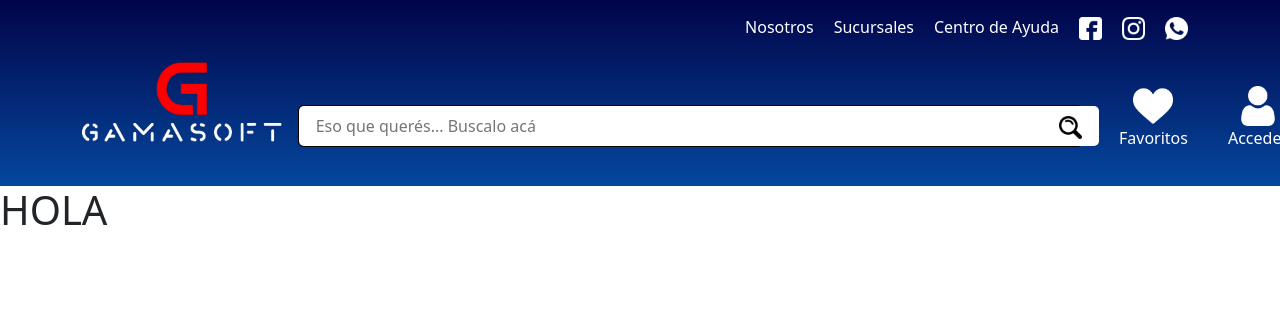
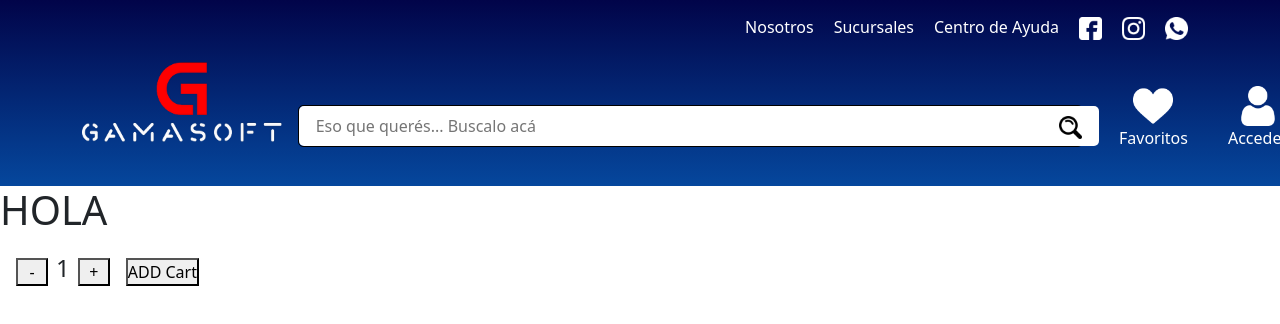
Before and after one commit to crisedu250198/gamasoft, a React (Create React App) app: page / in a window 1280 px wide. Shown: the top 324 px of the page. Built offline with nearby package versions, Linux system fonts and the light colour scheme.

Commit message:
contador de items

```diff
--- a/src/App.css
+++ b/src/App.css
@@ -387,3 +387,26 @@ a {
   .btn-close{
     background-image: url(background/close.png);
   }
+  .containerAddCart{
+    display: flex;
+    flex-direction: row;
+    margin-left: 1rem;
+
+    align-items: center;
+  }
+  .countItems{
+    display: flex;
+    flex-direction: row;
+    margin-right: 1rem;
+    align-items: center;
+
+  }
+  .countItems button{
+    width: 2rem;
+  }
+  .countItems p{
+    font-size: 1.5rem;
+    margin-top: 0.5rem;
+    margin-left: 0.5rem;
+    margin-right: 0.5rem;
+  }
--- a/src/App.js
+++ b/src/App.js
@@ -1,5 +1,6 @@
 
 import './App.css';
+import ItemCount from './components/ItemCount';
 import ItemListContainer from './components/ItemListContainer';
 import NavBar from './components/NavBar';
 
@@ -8,6 +9,7 @@ function App() {
     <>
     <NavBar/>
     <ItemListContainer texto="HOLA"/>
+    <ItemCount/>
     </>
   );
 }
--- /dev/null
+++ b/src/components/ItemCount.js
@@ -0,0 +1,33 @@
+import { useState } from "react";
+
+const ItemCount = ()=>{
+    const stock=50;
+    const [cantidad,setCantidad]= useState(1);
+    const increment=()=>{
+        if(cantidad<stock){
+            setCantidad(cantidad+1);
+        }
+
+    }
+    const reduce=()=>{
+        if(cantidad>1){
+            setCantidad(cantidad-1);
+        }
+
+    }
+    return(
+        <>
+        <div className="containerAddCart">
+            <div className="countItems">
+                <button onClick={reduce}>-</button>
+                <p>{cantidad}</p>
+                <button onClick={increment}>+</button>
+            </div>
+            <button>ADD Cart</button>
+        </div>
+
+        </>
+    );
+}
+
+export default ItemCount;
```
